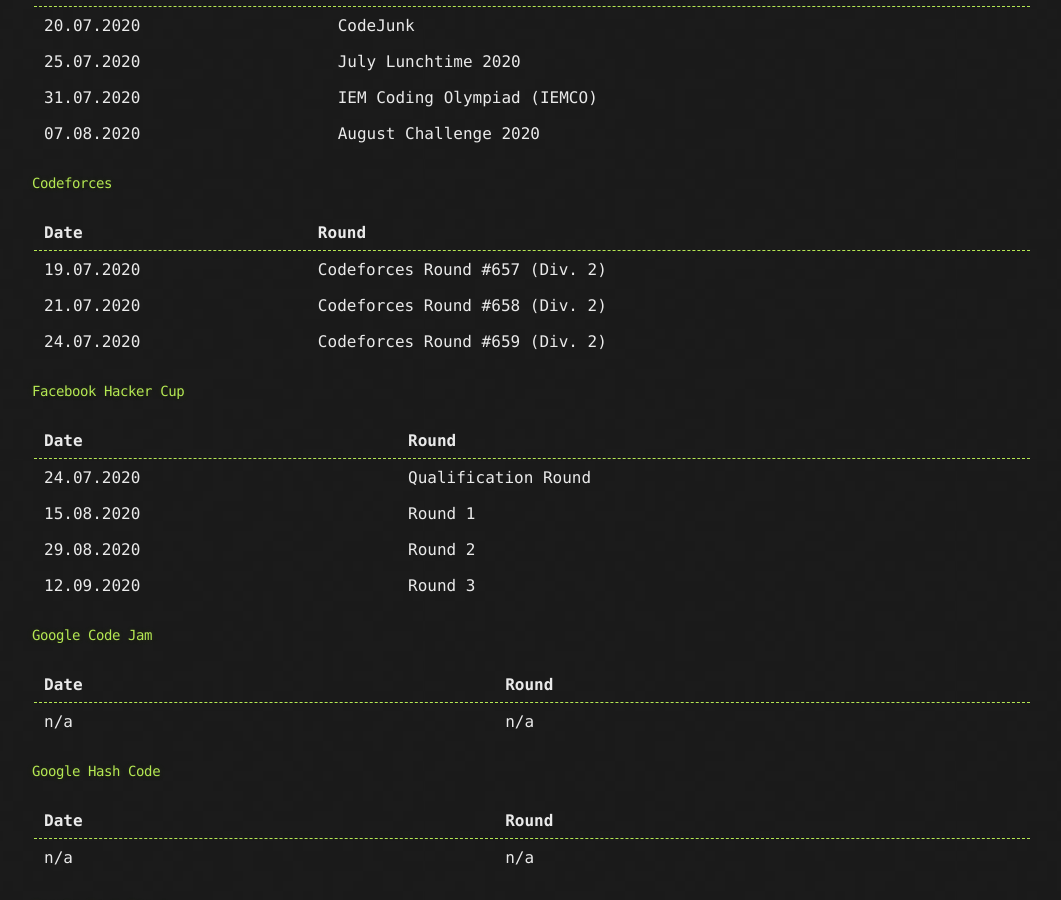
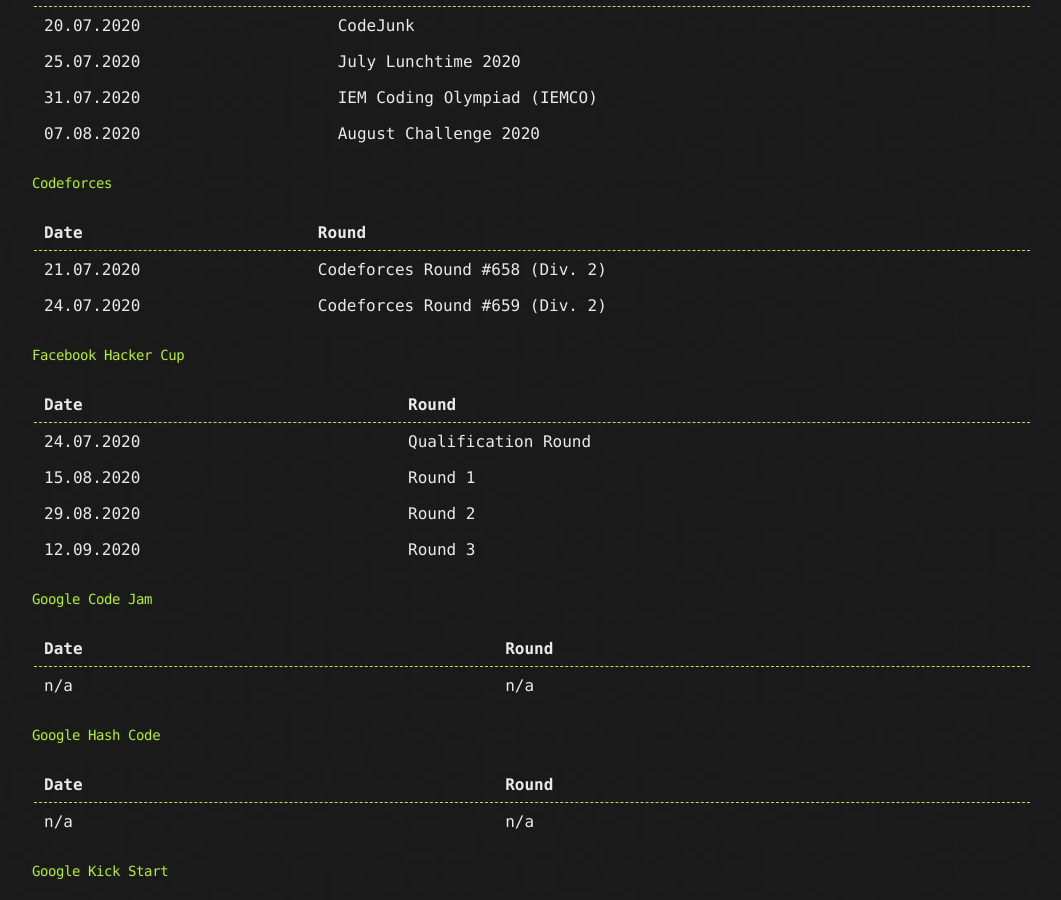
Before and after one commit to goodHunter27/serhatgiydiren.github.io, a Jekyll site: the page built from _posts/2020-01-07-coding-competitions.md, in a window 1280 px wide and 900 px high, scrolled down 1136 px. Shown: the whole window, without its empty margins (108-1169 px from the left). Built offline with Jekyll 4.4.1, drawn with Linux system fonts in a browser that asks for light colours.

Commit message:
Update 2020-01-07-coding-competitions.md

```diff
--- a/_posts/2020-01-07-coding-competitions.md
+++ b/_posts/2020-01-07-coding-competitions.md
@@ -38,7 +38,6 @@
 
 Date | Round
 ------------ | -------------
-19.07.2020 | Codeforces Round #657 (Div. 2)
 21.07.2020 | Codeforces Round #658 (Div. 2)
 24.07.2020 | Codeforces Round #659 (Div. 2)
 
```
